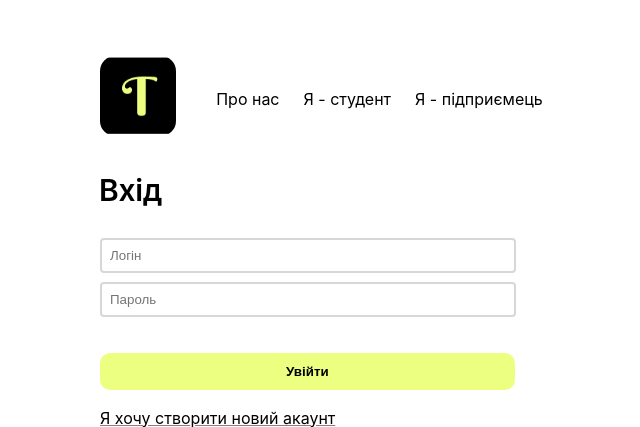
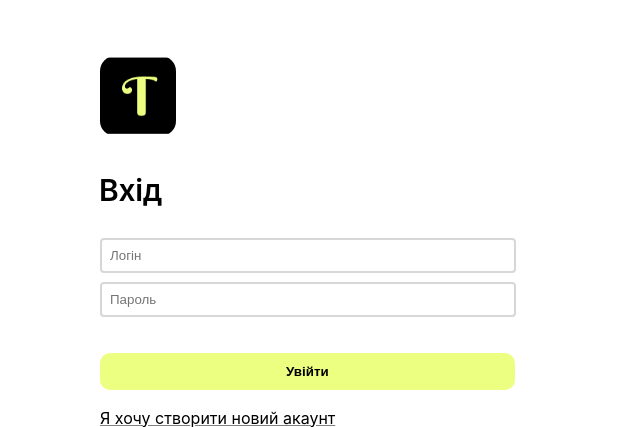
Before and after one commit to hromadianka/tutory, a Django app: page /signin in a window 1280 px wide. Shown: the top 427 px of the page, without its empty margins (68-708 px from the left). Run offline with Django 4.2, Linux system fonts and the light colour scheme.

Commit message:
Update signin.html

```diff
--- a/app/templates/signin.html
+++ b/app/templates/signin.html
@@ -10,11 +10,6 @@
 <body>
     <header>
         <a href="/" style="margin-bottom: 0"><img id="logo" src="{% static "img/logo.png" %}" /></a>
-        <ul id="menuul">
-            <li id="menuli"><a href="/#about">Про нас</a></li>
-            <li id="menuli"><a href="/#student">Я - студент</a></li>
-            <li id="menuli"><a href="/#business">Я - підприємець</a></li>
-        </ul>
     </header><div><style>
             @media (min-width: 650px) {
                 h5 {
```
